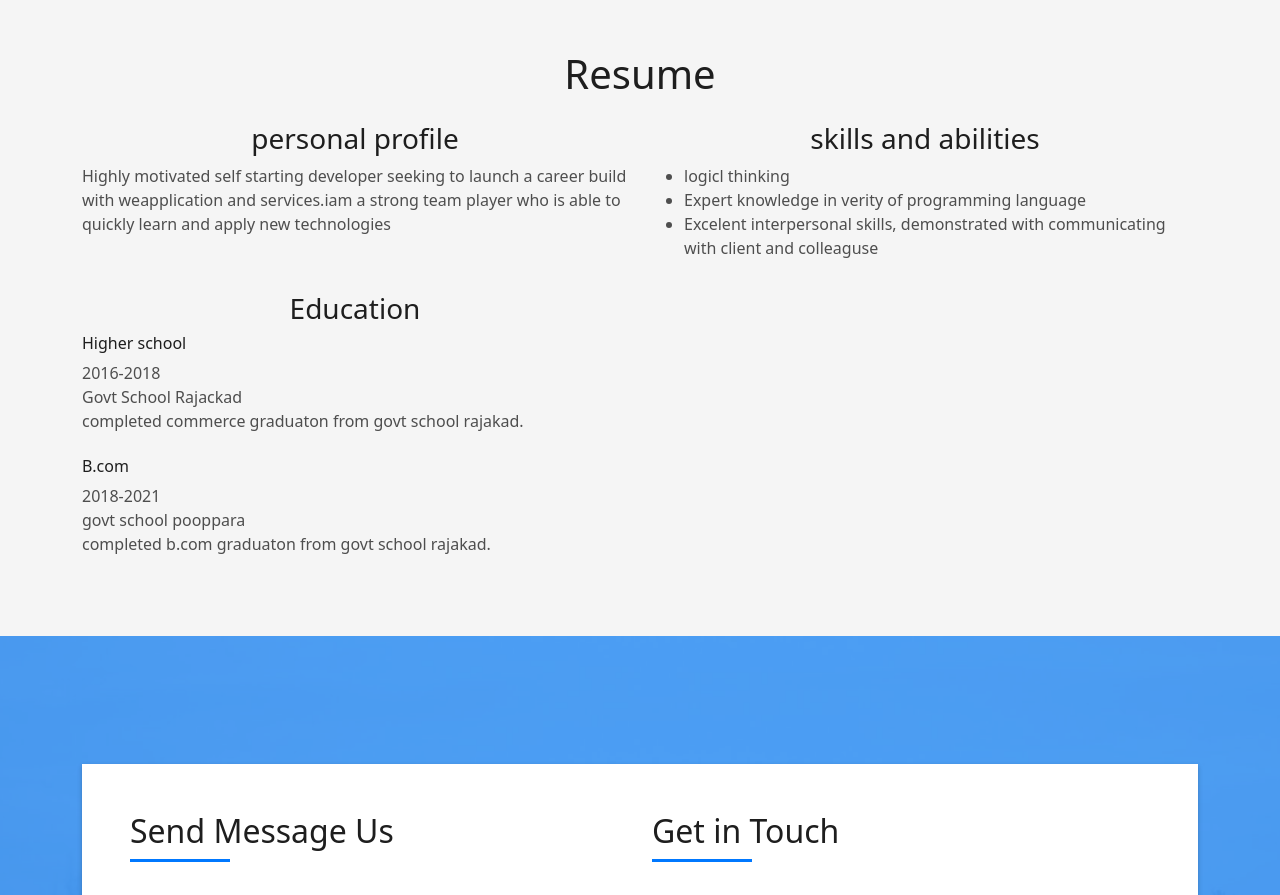
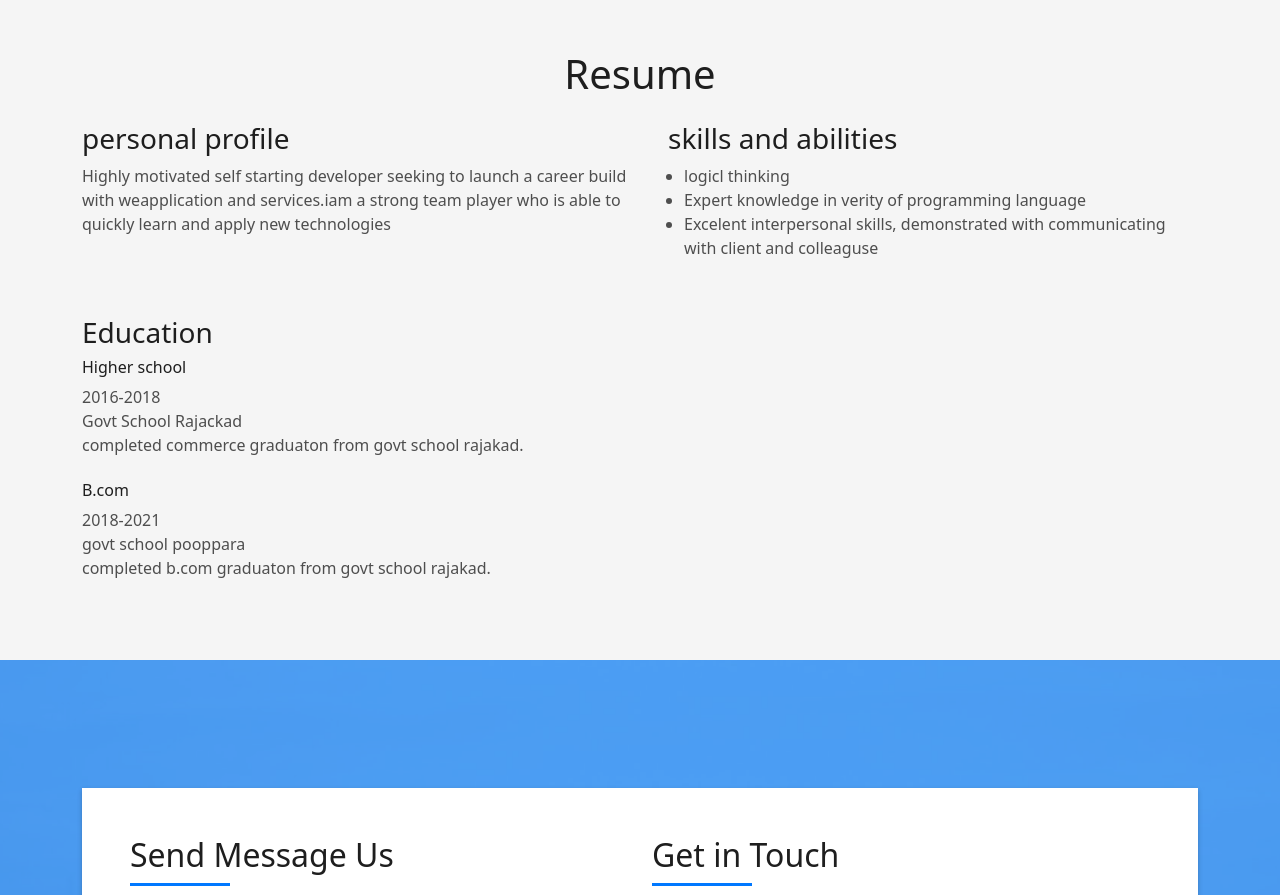
Before and after one commit to shahin-salim/my-personal-website, a plain HTML site: page index.html in a window 1280 px wide. Shown: the part 4280-5175 px from the top of the page. Drawn offline with nearby package versions, Linux system fonts and the light colour scheme.

Commit message:
Add files via upload

```diff
--- a/index.html
+++ b/index.html
@@ -453,7 +453,7 @@
           </div>
 
           <div class="col-md-6 col-12 mt-3">
-            <h3 class="text-center">personal profile</h3>
+            <h3 class="">personal profile</h3>
             <p class="mt-2">Highly motivated self starting developer seeking to launch a career
               build with weapplication and services.iam a strong team player who is able to
               quickly learn and apply new technologies
@@ -461,7 +461,7 @@
           </div>
           <div class="col-md-6 col-12 mt-3">
 
-            <h3 class="text-center">skills and abilities</h3>
+            <h3 class="ms-3">skills and abilities</h3>
             <ul class="mt-2">
               <li>logicl thinking</li>
               <li>Expert knowledge in  verity of programming language</li>
@@ -474,7 +474,7 @@
 
           <div class="col-md-6 col-12 mt-3">
 
-            <h3 class="text-center">Education</h3>
+            <h3 class="mt-4">Education</h3>
             <h6>Higher school</h6>
             <p  style="margin: 0;">2016-2018</p>
             <p  style="margin: 0;">Govt School Rajackad</p>
```
